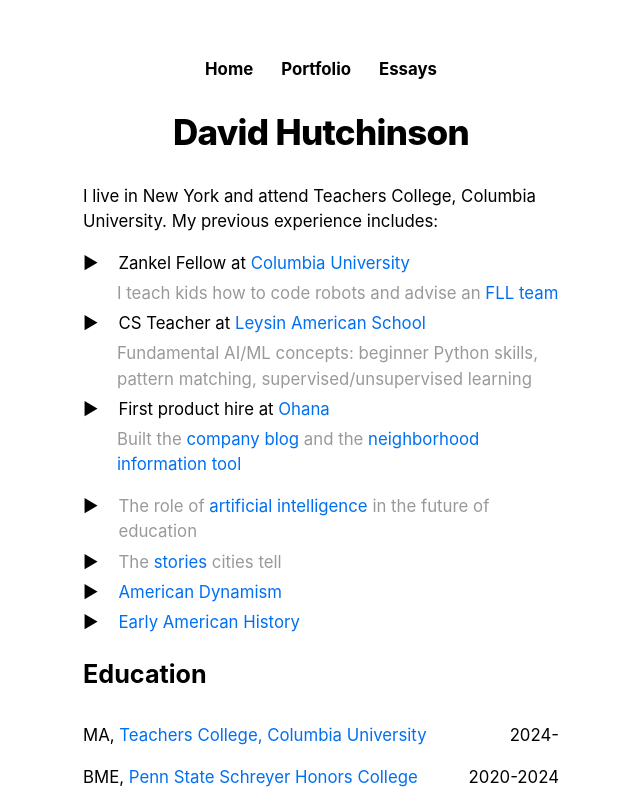
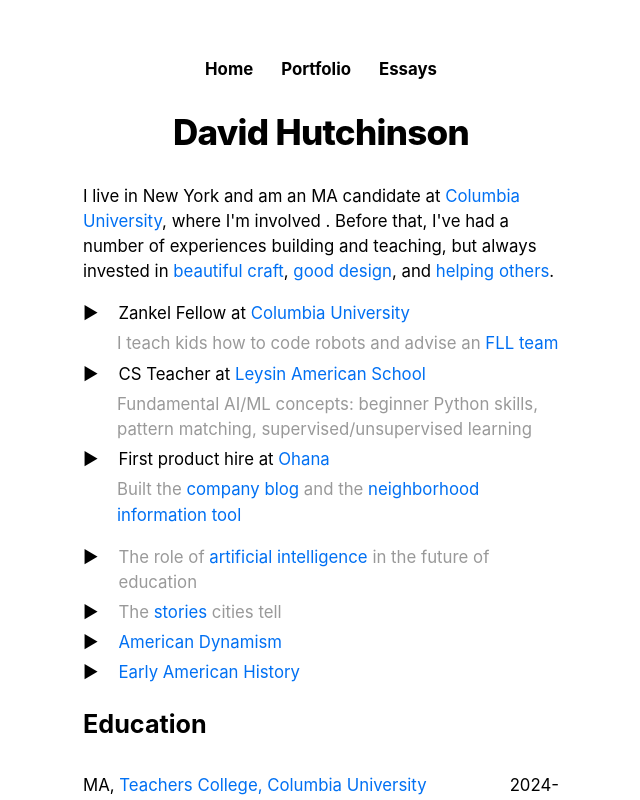
Before and after one commit to dvdhutch/dvdhutch-personal-site, a Next.js app: page / in a window 1280 px wide. Shown: the top 800 px of the page, without its empty margins (319-959 px from the left). Built offline with nearby package versions, Linux system fonts and the light colour scheme.

Commit message:
Update index.js

```diff
--- a/pages/index.js
+++ b/pages/index.js
@@ -21,7 +21,7 @@ export default function Home({ allPostsData }) {
         <title>{siteTitle}</title>
       </Head>
       <section className={utilStyles.headingMd}>
-        <p>I live in New York and attend Teachers College, Columbia University. My previous experience includes:</p>
+        <p>I live in New York and am an MA candidate at <Link href="https://columbia.edu"><a target="_blank">Columbia University</a></Link>, where I'm involved . Before that, I've had a number of experiences building and teaching, but always invested in <Link href="https://map.simonsarris.com/p/careful-technology"><a>beautiful craft</a></Link>, <Link href="https://x.com/McConaughey/status/1822981269099028696"><a target="_blank">good design</a></Link>, and <Link href="https://linkedin.com/in/dvdhutch/#volunteering_experience"><a target="_blank">helping others</a></Link>.</p>
         <ul className={utilStyles.arrowList}>
           <li className={utilStyles.workItem}>
             <span className={utilStyles.arrow}>▶</span>
```
